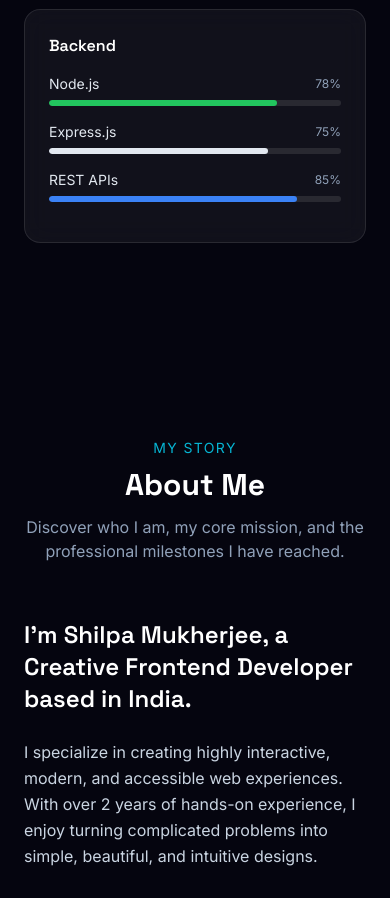
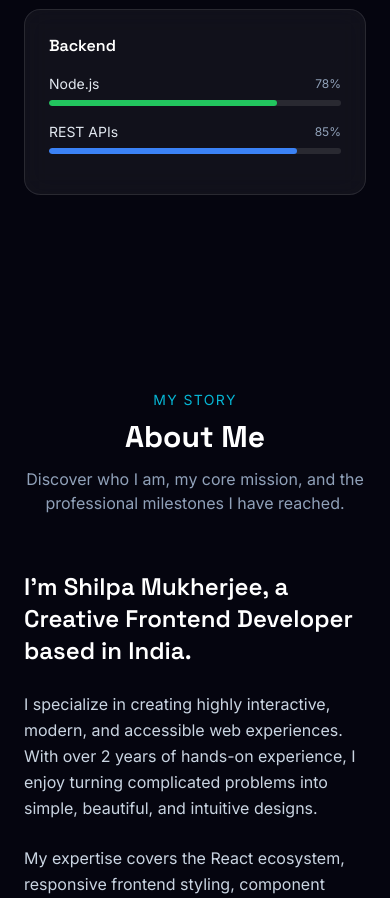
Before and after one commit to its-shilpa/react-space-portfolio, a React (Vite) app: page / in a window 390 px wide. Shown: the part 1780-2678 px from the top of the page. Built offline with nearby package versions, Linux system fonts and the light colour scheme.

Commit message:
Fixed the responsiveness

```diff
--- a/src/data/skills.js
+++ b/src/data/skills.js
@@ -18,7 +18,6 @@ export const skillCategories = [
     icon: "server",
     skills: [
       { name: "Node.js", level: 78, color: "#22c55e" },
-      { name: "Express.js", level: 75, color: "#e2e8f0" },
       { name: "REST APIs", level: 85, color: "#3b82f6" },
     ],
   },
```
